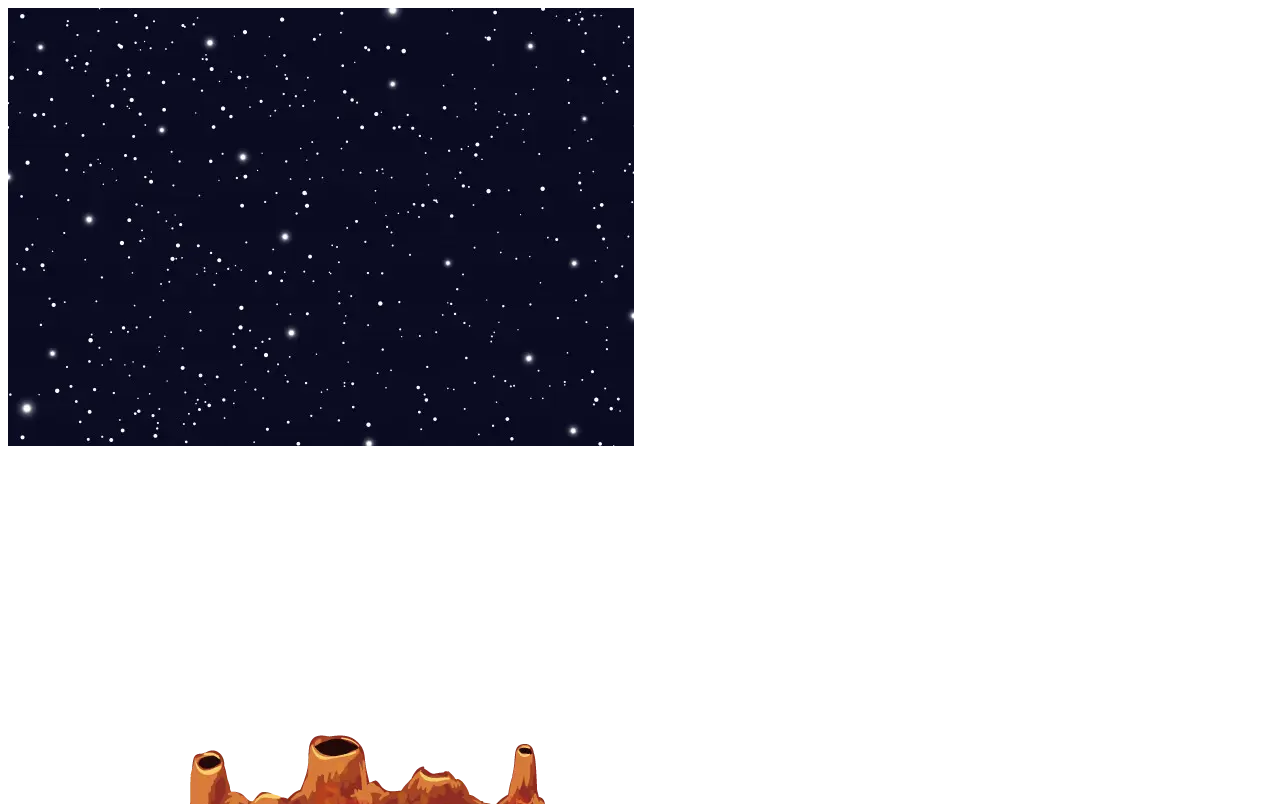
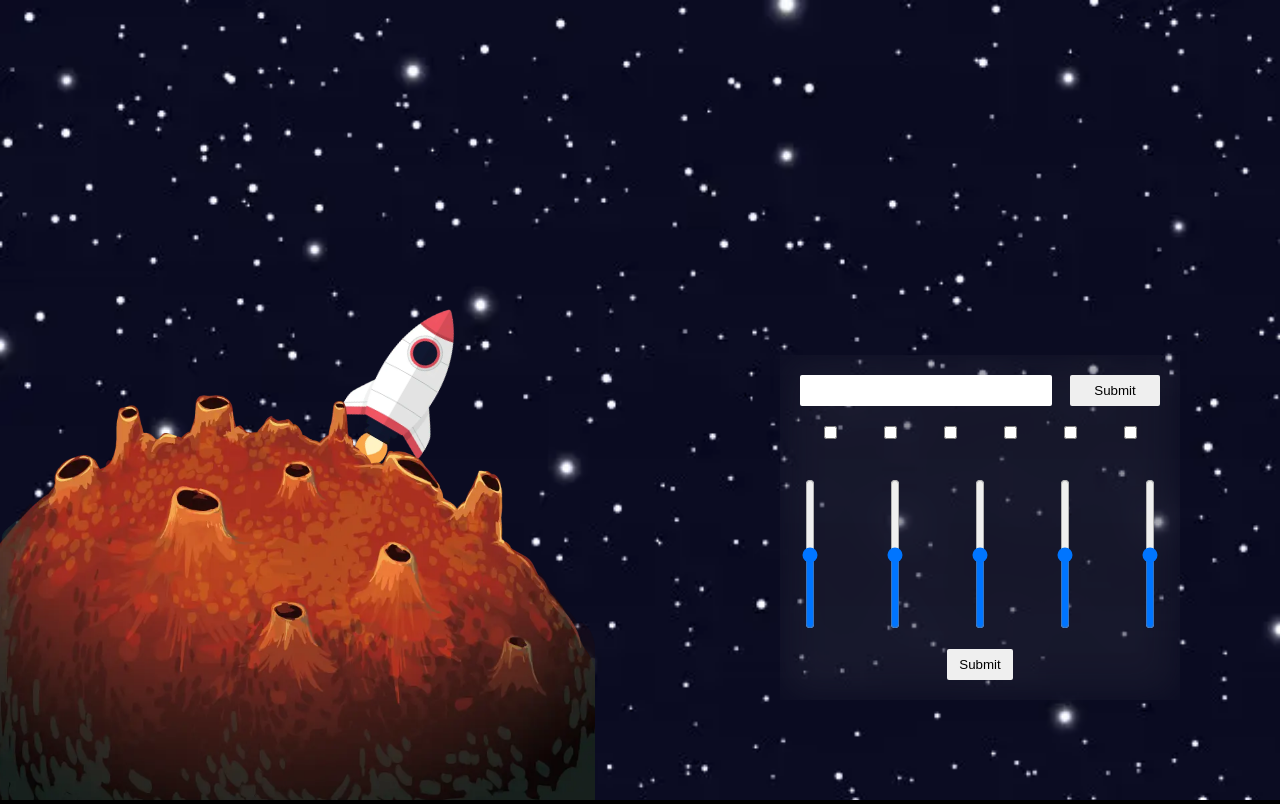
Before and after one commit to mabduqayum/open-space, a plain HTML site: page Open Space/task/src/index.html in a window 1280 px wide. Shown: the top 804 px of the page. Drawn offline with Linux system fonts and the light colour scheme.

Commit message:
added control panel

```diff
--- a/Open Space/task/src/index.html
+++ b/Open Space/task/src/index.html
@@ -6,12 +6,38 @@
     <meta name="viewport"
           content="width=device-width, user-scalable=no, initial-scale=1.0, maximum-scale=1.0, minimum-scale=1.0">
     <meta http-equiv="X-UA-Compatible" content="ie=edge">
+    <link rel="stylesheet" href="style.css">
 </head>
+
 <body>
+
 <div class="space">
-    <img alt="" src="assets/space.webp"/>
-    <img class="planet-area" alt="" src="assets/mars.webp"/>
-    <img class="rocket" alt="" src="assets/rocket.webp"/>
+    <div class="planet-area">
+        <img class="planet" alt="" src="assets/mars.webp"/>
+        <img class="rocket" alt="" src="assets/rocket.webp"/>
+    </div>
+    <div class="control-panel">
+        <input type="number">
+        <input type="submit"  name="ok">
+        <div class="check-buttons">
+            <input type="checkbox">
+            <input type="checkbox">
+            <input type="checkbox">
+            <input type="checkbox">
+            <input type="checkbox">
+            <input type="checkbox">
+        </div>
+        <div class="levers">
+            <input type="range" min="1" max="100" value="50" class="slider" aria-orientation="vertical">
+            <input type="range" min="1" max="100" value="50" class="slider" aria-orientation="vertical">
+            <input type="range" min="1" max="100" value="50" class="slider" aria-orientation="vertical">
+            <input type="range" min="1" max="100" value="50" class="slider" aria-orientation="vertical">
+            <input type="range" min="1" max="100" value="50" class="slider" aria-orientation="vertical">
+        </div>
+        <input type="submit"  name="ok">
+    </div>
 </div>
+
 </body>
+
 </html>
--- /dev/null
+++ b/Open Space/task/src/style.css
@@ -0,0 +1,111 @@
+* {
+    padding: 0;
+    margin: 0;
+}
+
+*,
+*::before,
+*::after {
+    box-sizing: border-box;
+}
+
+body {
+    min-height: 100vh;
+    background-color: #000;
+}
+
+img {
+    max-width: 100%;
+}
+
+button {
+    border-style: none;
+}
+
+input[type=range][aria-orientation=vertical] {
+    -webkit-appearance: slider-vertical;
+}
+
+.space {
+    height: 100vh;
+    background-image: url("assets/space.webp");
+    background-size: cover;
+    background-repeat: no-repeat;
+}
+
+.planet-area {
+    position: absolute;
+    bottom: 0;
+    width: 600px;
+    height: 600px;
+    overflow: hidden;
+}
+
+.planet {
+    position: absolute;
+    bottom: -5px;
+    left: -5px;
+    z-index: 2;
+    width: 600px;
+}
+
+.rocket {
+    position: absolute;
+    bottom: 310px;
+    left: 305px;
+    width: 200px;
+    transform: rotate(30deg);
+}
+
+.control-panel {
+    position: absolute;
+    right: 100px;
+    bottom: 100px;
+    width: 400px;
+    padding: 20px;
+    display: flex;
+    flex-wrap: wrap;
+    justify-content: center;
+    backdrop-filter: blur(20px) invert(0.1) opacity(0.5);
+}
+
+.control-panel > input {
+    border-radius: 2px;
+    border: none;
+}
+
+.control-panel > input:first-of-type {
+    flex-basis: 70%;
+}
+
+.control-panel > input:nth-of-type(2) {
+    margin-left: 5%;
+    flex-basis: 25%;
+    padding: 8px 12px;
+}
+
+.check-buttons {
+    margin-block: 20px;
+    flex-basis: 100%;
+    display: flex;
+    justify-content: space-around;
+}
+
+.check-buttons > input {
+}
+
+.levers {
+    margin-block: 20px;
+    flex-basis: 100%;
+    display: flex;
+    justify-content: space-between;
+}
+
+.levers > input {
+    width: 20px;
+    height: 150px;
+}
+
+.control-panel > input:last-of-type {
+    padding: 8px 12px;
+}
```
